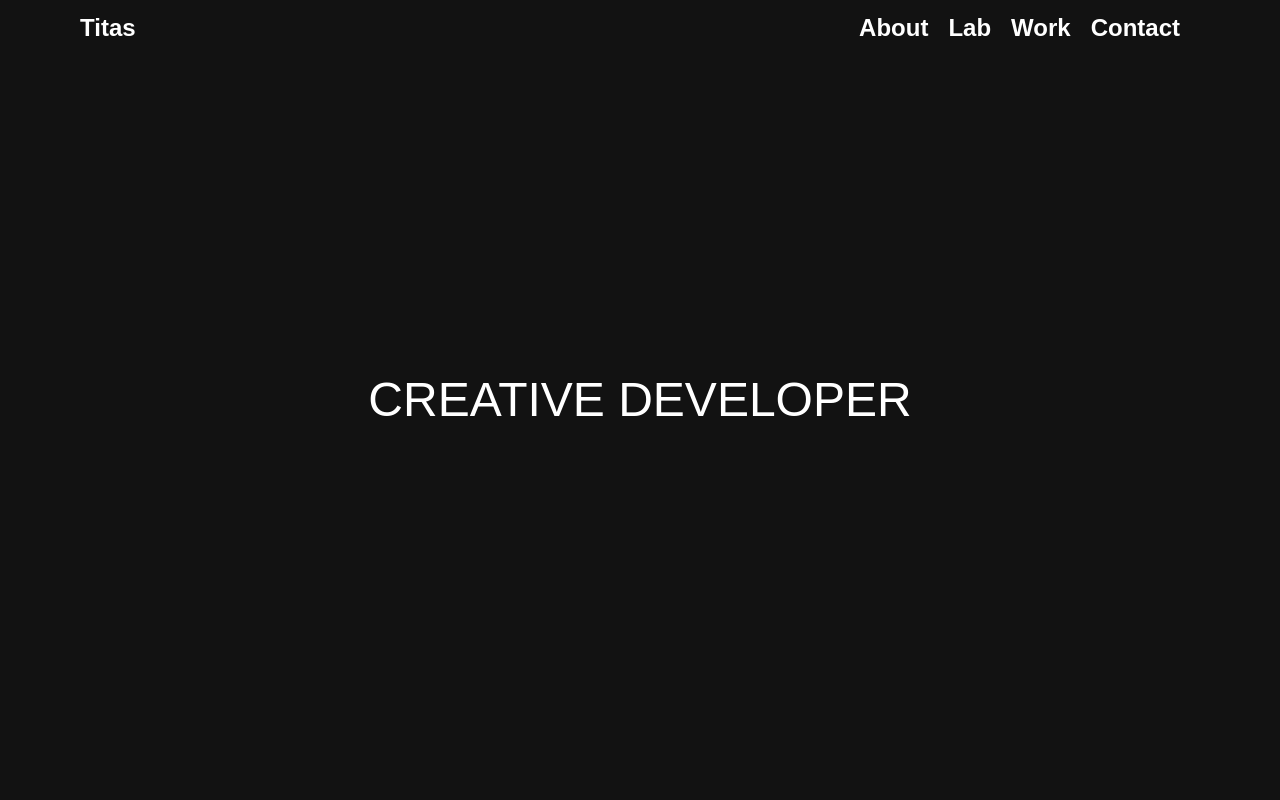
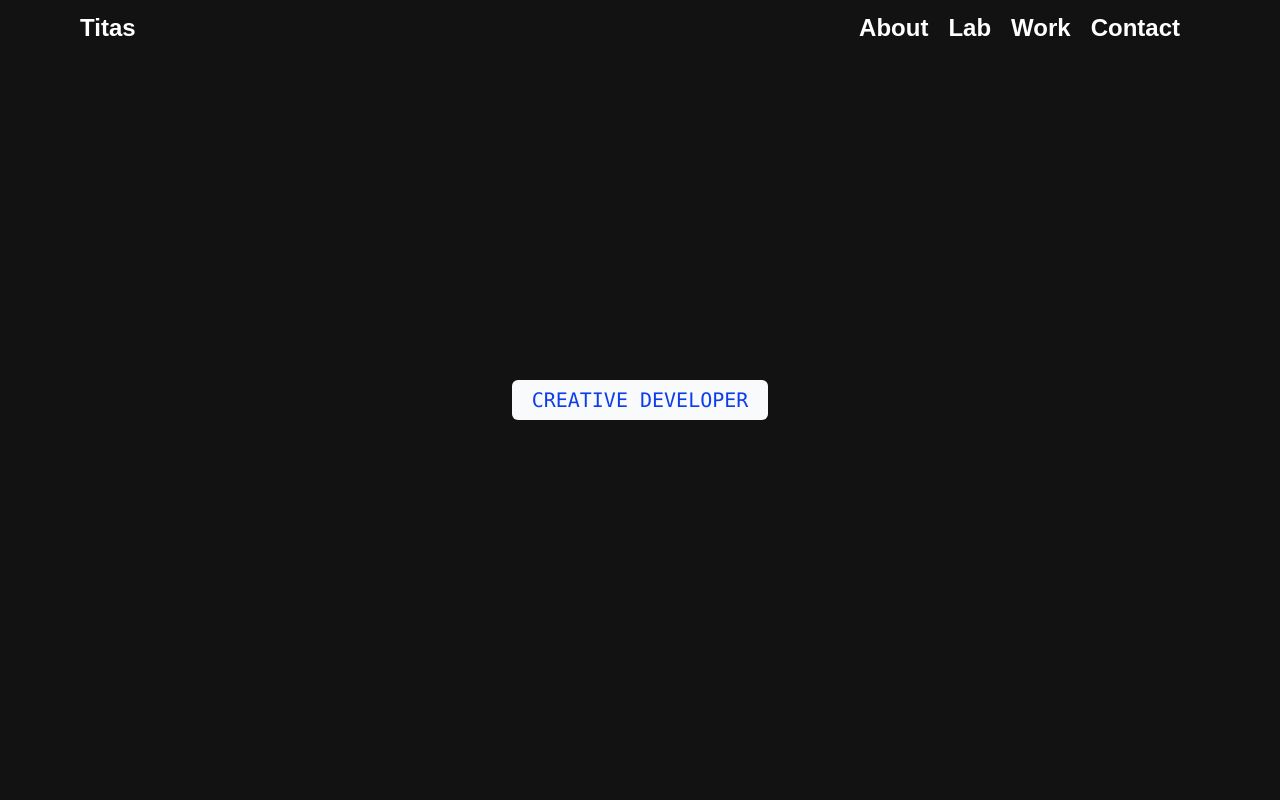
Before and after one commit to thetitasghosh/titas-portfolio, a Next.js app: page /lab/shuffletext in a window 1280 px wide. Shown: the top 800 px of the page. Built offline with nearby package versions, Linux system fonts and the light colour scheme; a web font is replaced by a local one.

Commit message:
shuffle text is only on monospace fonts

```diff
--- a/src/app/lab/(components)/Shuffletext.jsx
+++ b/src/app/lab/(components)/Shuffletext.jsx
@@ -1,4 +1,5 @@
 "use client";
+import { Button } from "@/components/ui/button";
 import React, { useRef, useState } from "react";
 
 const Shuffletext = () => {
@@ -34,14 +35,17 @@ const Shuffletext = () => {
     setText(TEXT);
   };
   return (
-    <div className="flex h-screen w-full items-center justify-center">
-      <h1
-        className="redd rounded-md p-2 px-5 text-5xl uppercase"
+    <div className="redd flex h-screen w-full items-center justify-center overflow-hidden p-2">
+      <Button
         onMouseEnter={Shuffle}
         onMouseLeave={stopShuffle}
+        className="relative w-64 overflow-hidden"
       >
-        {text}
-      </h1>
+        <span className="relative z-10 font-mono text-xl text-BlueRibbon uppercase">
+          {" "}
+          {text}
+        </span>
+      </Button>
     </div>
   );
 };
```
